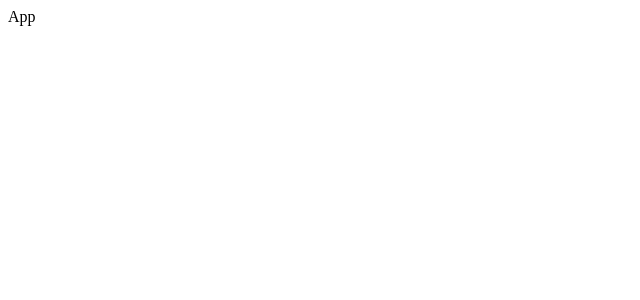
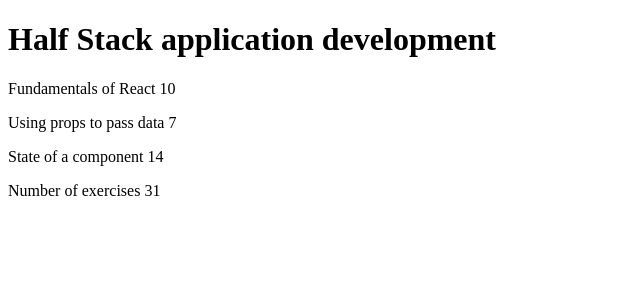
Before and after one commit to HarishThotakura2003/FullStackOpen2022, a React (Create React App) app in the folder part1/courseinfo/: page / in a window 1280 px wide. Shown: the top 300 px of the page, without its empty margins (0-640 px from the left). Built offline with nearby package versions, Linux system fonts and the light colour scheme.

Commit message:
Completed Ex 1.1

```diff
--- a/part1/courseinfo/src/App.js
+++ b/part1/courseinfo/src/App.js
@@ -1,8 +1,44 @@
 import React from 'react'
 
+const Header = (props) => {
+  return (
+    <h1>{props.course}</h1>
+  )
+}
+
+const Content = (props) => {
+  return (
+    <>
+      <p>{props.part1} {props.exercises1}</p>
+      <p>{props.part2} {props.exercises2}</p>
+      <p>{props.part3} {props.exercises3}</p>
+    </>
+  )
+}
+
+const Total = (props) =>{
+  return (
+    <>
+      <p>Number of exercises {props.exercises1 + props.exercises2 + props.exercises3}</p>
+    </>
+  )
+}
+
 const App = () => {
+  const course = 'Half Stack application development'
+  const part1 = 'Fundamentals of React'
+  const exercises1 = 10
+  const part2 = 'Using props to pass data'
+  const exercises2 = 7
+  const part3 = 'State of a component'
+  const exercises3 = 14
+
   return (
-    <div>App</div>
+    <div>
+      <Header course={course} />
+      <Content part1={part1} part2={part2} part3={part3} exercises1={exercises1} exercises2={exercises2} exercises3={exercises3} />
+      <Total exercises1={exercises1} exercises2={exercises2} exercises3={exercises3} />
+    </div>
   )
 }
 
```
